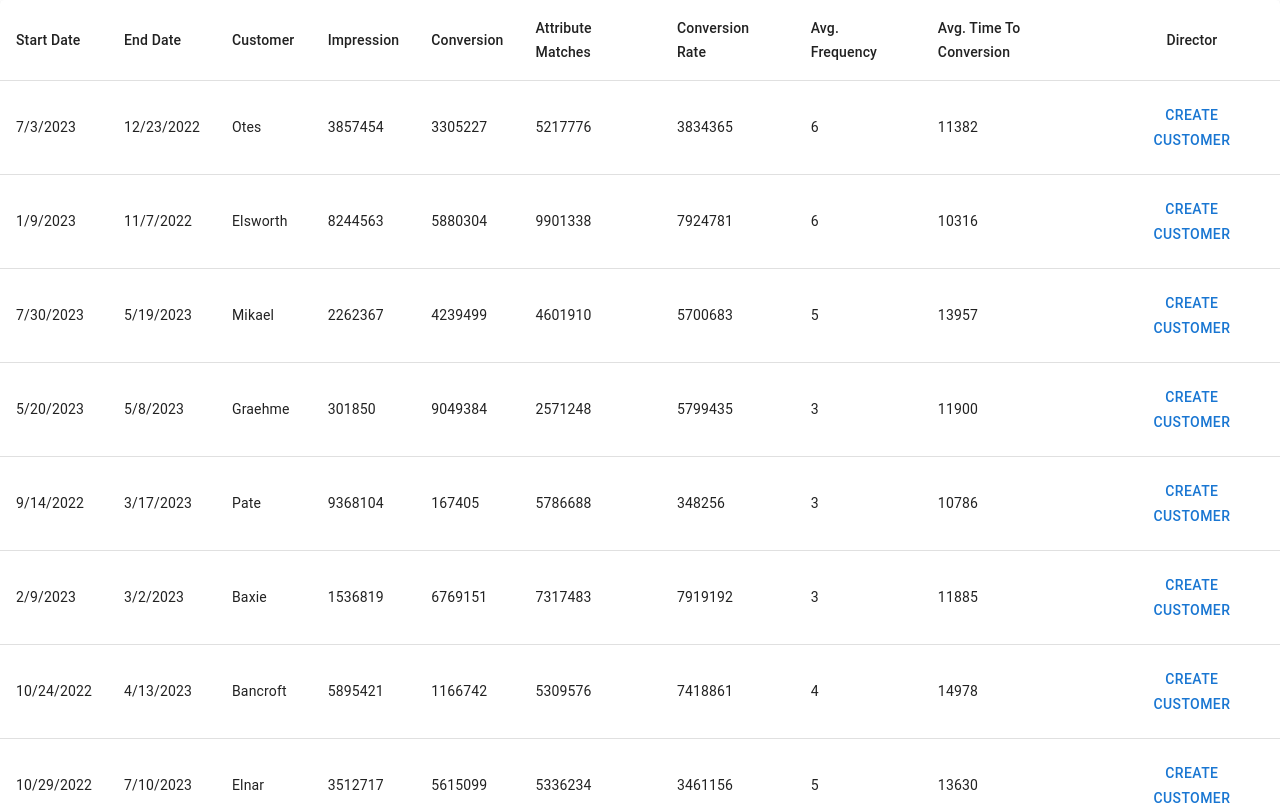
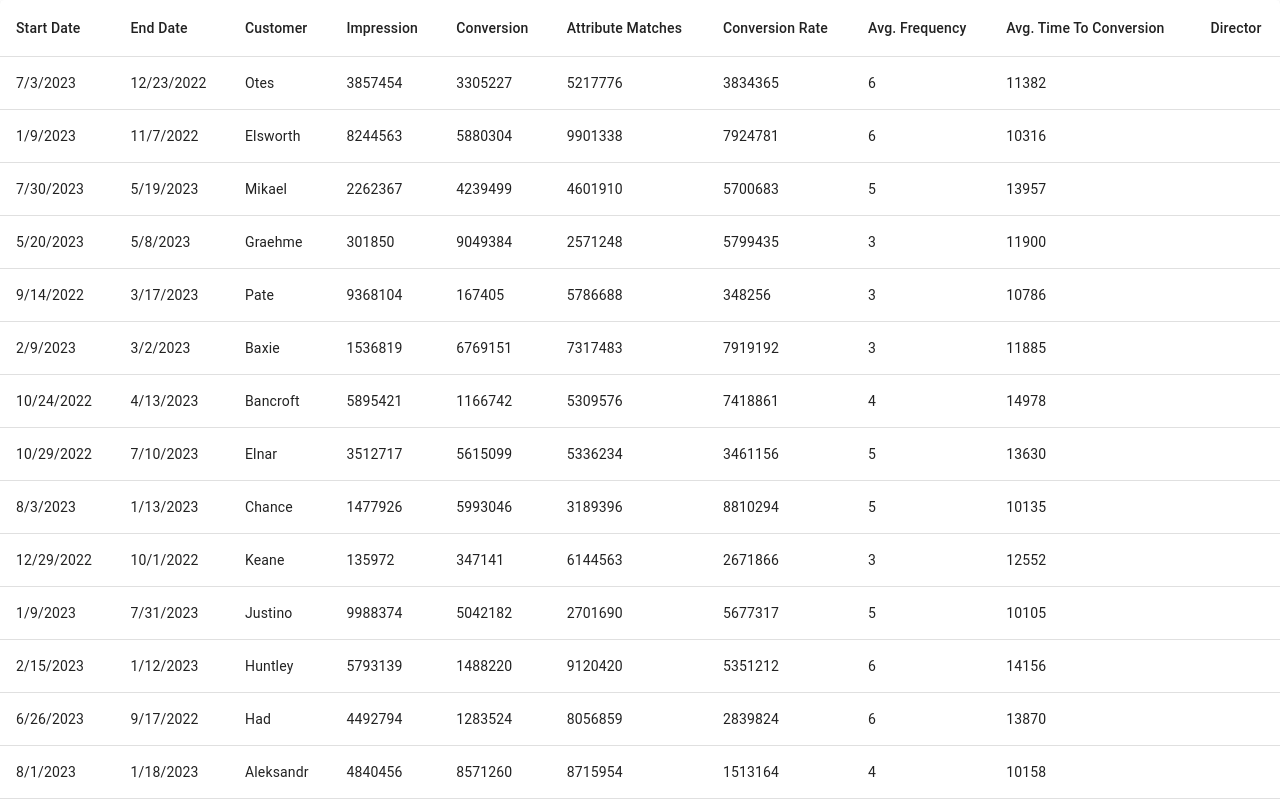
Before and after one commit to mywus/React-HW, a React (Create React App) app in the folder react-app/: page / in a window 1280 px wide. Shown: the top 805 px of the page. Built offline with nearby package versions, Linux system fonts and the light colour scheme.

Commit message:
added on hover row functionality with button showing

```diff
--- a/react-app/src/components/MuiTable.tsx
+++ b/react-app/src/components/MuiTable.tsx
@@ -1,3 +1,4 @@
+import React, { useState } from "react";
 import {
     TablePagination,
     TableContainer,
@@ -26,6 +27,8 @@ interface Data {
 
 
 export const MuiTable = () => {
+    const [showActionId, setShowActionId] = useState(-1);
+
     return (
         <TableContainer component={Paper}>
             <Table sx={{ minWidth: 750 }} aria-label='simple table'>
@@ -47,8 +50,13 @@ export const MuiTable = () => {
                     {
                         rows.map((row) => (
                            <TableRow
+                           hover
                            key={row.id}
                            sx={{ '&:last-child td, &:last-child th' : { border: 0 } }}
+                           onMouseEnter={() => {
+                            setShowActionId(row.id);
+                          }}
+                          onMouseLeave={() => setShowActionId(-1)}
                            >
                             <TableCell>{row.start_date}</TableCell>
                             <TableCell>{row.end_date}</TableCell>
@@ -59,7 +67,7 @@ export const MuiTable = () => {
                             <TableCell>{row.conversion_rate}</TableCell>
                             <TableCell>{row.avg_frequency}</TableCell>
                             <TableCell>{row.avg_time_to_conversion}</TableCell>
-                            <TableCell><Button>Create Customer</Button> </TableCell>
+                            <TableCell>{row.id === showActionId ? <Button>Create Customer</Button>  : ""}</TableCell>
 
                            </TableRow>
                         ))
```
